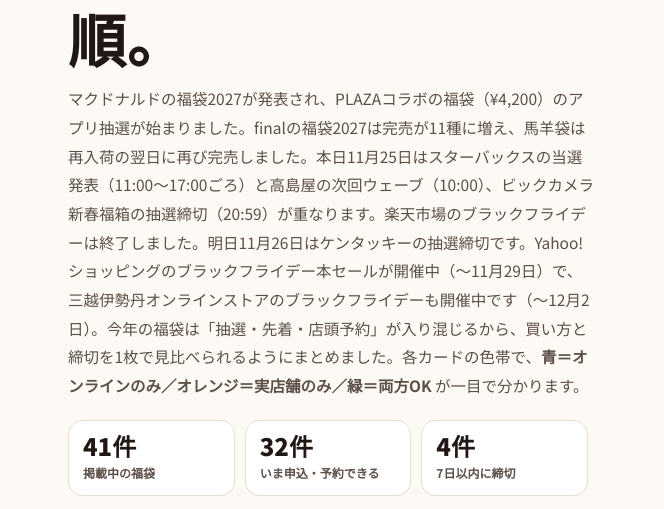
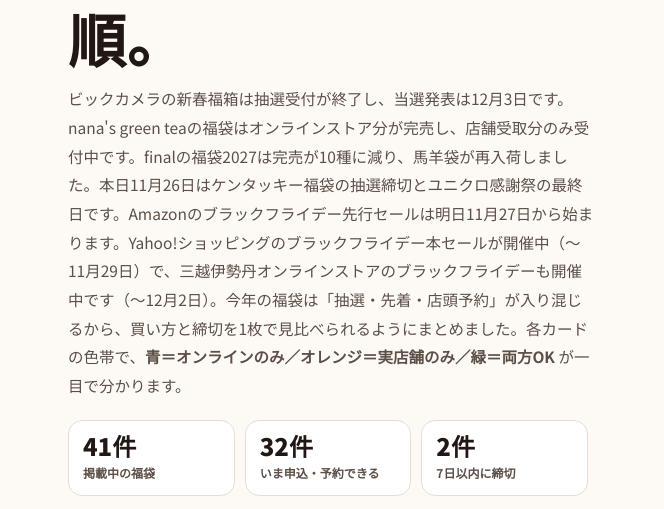
Before and after one commit to go-navi/nenmatsu-2027, a plain HTML site: page index.html in a window 1280 px wide. Shown: the part 204-713 px from the top of the page, 0-664 px from the left. Drawn offline with Linux system fonts and the light colour scheme; a web font is replaced by a local one.

Commit message:
福袋2027：ビックカメラ受付終了、nana'sオンライン完売、final完売10種（馬羊袋再入荷）、高島屋11/25ウェーブ177件、三越伊勢丹12月分日程、ドトール・タリーズ・ゴディバ追記（2026-11-26チェック）

```diff
--- a/index.html
+++ b/index.html
@@ -335,7 +335,7 @@ footer a{color:var(--red);text-decoration:none;font-weight:700}
         <span class="pill">2027年 新春福袋シーズン</span>
       </div>
       <h1>福袋ナビ <span class="yr">2027</span><br>迷ったら、締切の近い順。</h1>
-      <p class="hero-sub">マクドナルドの福袋2027が発表され、PLAZAコラボの福袋（¥4,200）のアプリ抽選が始まりました。finalの福袋2027は完売が11種に増え、馬羊袋は再入荷の翌日に再び完売しました。本日11月25日はスターバックスの当選発表（11:00〜17:00ごろ）と高島屋の次回ウェーブ（10:00）、ビックカメラ新春福箱の抽選締切（20:59）が重なります。楽天市場のブラックフライデーは終了しました。明日11月26日はケンタッキーの抽選締切です。Yahoo!ショッピングのブラックフライデー本セールが開催中（〜11月29日）で、三越伊勢丹オンラインストアのブラックフライデーも開催中です（〜12月2日）。今年の福袋は「抽選・先着・店頭予約」が入り混じるから、買い方と締切を1枚で見比べられるようにまとめました。各カードの色帯で、<b>青＝オンラインのみ／オレンジ＝実店舗のみ／緑＝両方OK</b> が一目で分かります。</p>
+      <p class="hero-sub">ビックカメラの新春福箱は抽選受付が終了し、当選発表は12月3日です。nana's green teaの福袋はオンラインストア分が完売し、店舗受取分のみ受付中です。finalの福袋2027は完売が10種に減り、馬羊袋が再入荷しました。本日11月26日はケンタッキー福袋の抽選締切とユニクロ感謝祭の最終日です。Amazonのブラックフライデー先行セールは明日11月27日から始まります。Yahoo!ショッピングのブラックフライデー本セールが開催中（〜11月29日）で、三越伊勢丹オンラインストアのブラックフライデーも開催中です（〜12月2日）。今年の福袋は「抽選・先着・店頭予約」が入り混じるから、買い方と締切を1枚で見比べられるようにまとめました。各カードの色帯で、<b>青＝オンラインのみ／オレンジ＝実店舗のみ／緑＝両方OK</b> が一目で分かります。</p>
       <div class="hero-stats">
         <div class="stat"><b id="statTotal">–</b><span>掲載中の福袋</span></div>
         <div class="stat"><b id="statActive">–</b><span>いま申込・予約できる</span></div>
@@ -484,7 +484,7 @@ footer a{color:var(--red);text-decoration:none;font-weight:700}
 
 <footer>
   <div class="wrap">
-    <p><b>掲載について</b>　価格はすべて税込です。「相当」と表記した金額は各ブランド発表のお得度の目安で、実際の内訳とは異なる場合があります。受付期間・価格は変更・売り切れになることがあるため、申込前に必ず公式ページで最新情報をご確認ください。最終更新：2026年11月25日</p>
+    <p><b>掲載について</b>　価格はすべて税込です。「相当」と表記した金額は各ブランド発表のお得度の目安で、実際の内訳とは異なる場合があります。受付期間・価格は変更・売り切れになることがあるため、申込前に必ず公式ページで最新情報をご確認ください。最終更新：2026年11月26日</p>
     <p><b>広告について</b>　当サイトでは、第三者配信の広告サービス（忍者AdMax）を利用しています。広告配信事業者は、利用者の興味に応じた広告を表示するためにCookieを使用することがあります。</p>
     <p style="margin-bottom:6px"><b>情報ソース</b></p>
     <div class="src-list">
@@ -504,7 +504,7 @@ footer a{color:var(--red);text-decoration:none;font-weight:700}
 </div>
 
 <script>
-var TODAY = new Date(2026, 10, 25); // 2026-11-25 時点の情報で表示
+var TODAY = new Date(2026, 10, 26); // 2026-11-26 時点の情報で表示
 
 var ITEMS = [
   { id:"starbucks", brand:"スターバックス", name:"スターバックス福袋 2027", price:9500, priceLabel:"¥9,500", worth:"ドリンクチケット7枚入り",
@@ -548,28 +548,28 @@ var ITEMS = [
     note:"11月13日10:00から12月17日23:59まで公式ウェブストアで先行予約受付中（予約特典＋5％ポイントアップ）。店頭・ウェブストアでの発売は2027年1月1日です。店頭での取り置き・予約は受け付けていません。",
     url:"https://www.cosmekitchen-webstore.jp/Page/Lp/luckybag/", urlLabel:"公式特設ページ（MASH GO GREEN STORE）" },
   { id:"nanacha", brand:"nana's green tea", name:"nana's green tea 福袋 2027", price:8900, priceLabel:"¥8,900", worth:"チケット最大¥11,680相当",
-    cat:"coffee", catLabel:"コーヒー・カフェ", area:"store", channel:"both", areaLabel:"全国の店舗・オンライン", method:"予約", status:"active",
-    start:"2026-11-10", deadline:"2026-11-30", deadlineLabel:"店舗受取 11/10 12:00〜12/13／オンライン 11/11 12:00〜11/30",
+    cat:"coffee", catLabel:"コーヒー・カフェ", area:"store", channel:"store", areaLabel:"全国の店舗", method:"予約", status:"active",
+    start:"2026-11-10", deadline:"2026-12-13", deadlineLabel:"オンライン分は完売／店舗受取 11/10 12:00〜12/13 23:59",
     color:"#3e6b34", kanji:"茶",
-    desc:"抹茶ラテ缶やロールケーキポーチ、オリジナルマグカップに、最大¥11,680相当分のスペシャルチケットが付いた福袋。約2.2倍相当のお得なセットで、店舗受取とオンライン配送の両方から選べます。",
+    desc:"抹茶ラテ缶やロールケーキポーチ、オリジナルマグカップに、最大¥11,680相当分のスペシャルチケットが付いた福袋。約2.2倍相当のお得なセットです。オンラインストア販売分は完売し、店舗受取分のみ受付中です。",
     contents:["抹茶ラテ缶","オリジナルマグカップ","抹茶ロールケーキポーチ","抹茶フィナンシェ×3","パフェ・ドリンクチケット各4枚＋フード1,000円OFFチケット"],
-    note:"店舗受取分は11月10日（火）12:00〜12月13日（日）23:59、受取は12月22日〜28日。オンラインストア販売分は11月11日（水）12:00〜11月30日（月）23:59、送料込み¥9,400で12月24日〜28日にお届け。アプリ「茶人」会員先行は11月9日12:00〜。いずれも先着順・数量限定で、おひとり様4個まで。",
+    note:"店舗受取分は11月10日（火）12:00〜12月13日（日）23:59、受取は12月22日〜28日。オンラインストア販売分はご好評につき完売しました（公式特設ページで確認。原則再入荷の予定はありません）。アプリ「茶人」会員先行は11月9日12:00〜。いずれも先着順・数量限定で、おひとり様4個まで。一部店舗では2027年1月1日〜店頭販売もあります。",
     url:"https://www.nanasgreentea.com/pages/2027fukubukuro", urlLabel:"公式特設ページ（nana's green tea）" },
   { id:"doutor", brand:"ドトールコーヒー", name:"ドトール 福袋 2027（シナモロール コラボ）", price:2400, priceLabel:"¥2,400〜12,000", worth:null,
-    cat:"coffee", catLabel:"コーヒー・カフェ", area:"store", channel:"store", areaLabel:"全国の店舗", method:"店頭予約", status:"active",
+    cat:"coffee", catLabel:"コーヒー・カフェ", area:"store", channel:"both", areaLabel:"全国の店舗・オンライン", method:"店頭予約", status:"active",
     start:"2026-11-01", deadline:"2026-12-25", deadlineLabel:"予約 〜12月25日／発売 12月26日〜",
     color:"#2b4a67", kanji:"豆",
     desc:"サンリオ「シナモロール」とのコラボ福袋。¥2,400から¥12,000まで価格帯が広く、ドリップコーヒーと限定グッズのセットが中心です。",
     contents:["シナモロール コラボグッズ","ドリップコーヒー セット"],
-    note:"発売は12月26日からで、店頭で事前予約を受付中。コラボグッズ目当てなら予約しておくのが安全です。",
-    url:"https://kobe-journal.com/archives/8698846356.html", urlLabel:"紹介記事（神戸ジャーナル）" },
+    note:"発売は12月26日からで、店頭で事前予約を受付中（〜12月25日）。コラボグッズ目当てなら予約しておくのが安全です。オンラインショップ限定「シナモロール オリジナルバッグセット」¥7,500（税込・送料込）もあり、予約は10月30日〜11月30日、お届けは12月26日以降順次（ドトール公式プレスリリースで確認）。",
+    url:"https://www.doutor.co.jp/dcs/campaign/2027_fukubukuro/index.html", urlLabel:"ドトール公式「福袋2027」特設ページ" },
   { id:"tullys", brand:"タリーズコーヒー", name:"タリーズ 2027 HAPPY BAG", price:5500, priceLabel:"¥5,500／¥10,000", worth:null,
     cat:"coffee", catLabel:"コーヒー・カフェ", area:"store", channel:"store", areaLabel:"全国の店舗", method:"予約", status:"soon",
-    start:"2026-11-11", deadline:"2026-12-17", deadlineLabel:"予約 11/11 11:00〜（WEB受付のみ）／受取 12/11〜12/17",
+    start:"2026-11-11", deadline:"2026-12-17", deadlineLabel:"予約 11/11 11:00〜12/10（WEB受付のみ）／受取 12/11〜12/17",
     color:"#0e7a5f", kanji:"茶",
     desc:"2027年版 HAPPY BAG は ¥5,500 と ¥10,000 の2種類。干支ミニテディやドリンクチケット、コーヒー豆などが入ったセットで、予約は公式サイトのWEB受付のみ（店舗・電話では予約できません）。受取は店頭で12月11日〜17日、代金は受取時に支払います。",
     contents:["¥5,500 — 限定トートバッグ、干支ミニテディ、ドリンクチケット6枚ほか","¥10,000 — モバイルボトル、ブランケット、コーヒー豆4種、ドリンクチケット15枚ほか","ドリンクチケット有効期限 2027年6月9日まで"],
-    note:"予約はおひとり様につき各種5個まで。受取期間を過ぎるとキャンセルになります。オンラインストア限定版は近日公開予定。",
+    note:"予約はおひとり様につき各種5個まで。WEB予約は12月10日（木）まで（予約サイトの案内）。受取期間を過ぎるとキャンセルになります。オンラインストア限定版は近日公開予定。",
     url:"https://www.tullys.co.jp/cpn/happybag2027/", urlLabel:"タリーズ公式「2027 HAPPY BAG」" },
   { id:"zoff", brand:"Zoff", name:"Zoff 福袋 2027", price:6600, priceLabel:"¥6,600", worth:"メガネ券として使える",
     cat:"fashion", catLabel:"ファッション・雑貨", area:"online", channel:"online", areaLabel:"全国オンライン", method:"先着", status:"active",
@@ -605,11 +605,11 @@ var ITEMS = [
     url:"https://www.deandeluca.co.jp/contents/special/detail/happy-bag", urlLabel:"DEAN & DELUCA公式「冬の福袋」2027" },
   { id:"takashimaya", brand:"高島屋", name:"高島屋 福袋 2027（オンライン＋店頭）", price:null, priceLabel:"ブランドごとに設定", worth:null,
     cat:"dept", catLabel:"百貨店", area:"online", channel:"both", areaLabel:"全国オンライン・店舗", method:"先着・抽選", status:"active",
-    start:"2026-11-01", deadline:"2027-01-05", deadlineLabel:"オンラインで順次販売中／店頭でも抽選・販売あり",
+    start:"2026-11-01", deadline:"2027-01-05", deadlineLabel:"オンラインで順次販売中／次回ウェーブ 12月9日（水）10時",
     color:"#7c2d3e", kanji:"百",
     desc:"にんべん、文明堂東京、WEDGWOOD、カステラ銀装など、百貨店ならではの食品・名品ブランドの福袋をまとめて買える特集。オンラインストアでの販売に加え、店舗では店頭抽選・店頭販売を行うブランドもあり、オンラインでも店頭でも買えます。老舗の味を贈りたい人に。",
     contents:["にんべん、文明堂東京などの食品福袋","WEDGWOOD などの名品ブランド"],
-    note:"ブランドごとに販売方法（オンラインの先着／抽選、店頭抽選・店頭販売）と期間が異なります。オンライン分は特集ページの「ブランドから選ぶ」から、店頭分は最寄り店舗の案内もあわせてご確認ください。11月11日（水）10時から「年末年始をごちそうで彩る、厳選グルメ」ウェーブ（日本橋 千疋屋総本店ほか）が販売開始。次回は11月25日（水）10時（スギモト、横濱文明堂、王子サーモンほか）、12月9日（水）10時も予告あり。11月4日にはナルミヤブランドの福袋も新登場しました。",
+    note:"ブランドごとに販売方法（オンラインの先着／抽選、店頭抽選・店頭販売）と期間が異なります。オンライン分は特集ページの「ブランドから選ぶ」から、店頭分は最寄り店舗の案内もあわせてご確認ください。11月25日（水）10時から177件の新商品が追加されました（カイザーハム ¥5,400、鎌倉紅谷 ¥4,999、人形町今半 ¥8,640ほか）。一部はすでに売り切れです（鎌倉紅谷「ぱくぱく」など）。次回は12月9日（水）10時（ピエール・エルメ・パリ、和楽紅屋ほか）、2027年1月3日（日）10時も予告あり。特集全体は2027年1月31日10時まで。",
     url:"https://www.takashimaya.co.jp/shopping/special/fukubukuro/", urlLabel:"高島屋 福袋2027特集" },
   { id:"kfc", brand:"ケンタッキー", name:"ケンタ福袋", price:3900, priceLabel:"¥3,900", worth:"引換券 ¥5,280 相当",
     cat:"food", catLabel:"食品・グルメ", area:"store", channel:"store", areaLabel:"全国の店舗", method:"抽選", status:"active",
@@ -633,7 +633,7 @@ var ITEMS = [
     color:"#6b4423", kanji:"甘",
     desc:"アソートメント12粒、カレ9枚、Gキューブ6粒、ラングドシャ8枚にオリジナルバッグ付き。お年賀にも使えるチョコレートの詰め合わせで、大丸松坂屋オンラインストアで販売中。",
     contents:["アソートメント 12粒","カレ 9枚","G キューブ 6粒","ラングドシャ 8枚","ゴディバオリジナルバッグ"],
-    note:"送料 ¥495。お届けは2027年1月4日〜1月6日の指定日時。大丸松坂屋オンラインストアでの販売です。",
+    note:"送料 ¥495。お届けは2027年1月4日〜1月6日の指定日時。大丸松坂屋オンラインストアでの販売です。なお公式発表では、アウトレット限定 ¥6,000（2027年1月1日〜店頭）とオンライン限定 ¥6,480（2027年1月1日10:00〜）もあります（ゴディバ ジャパン公式プレスリリース 11/20付）。",
     url:"https://www.daimaru-matsuzakaya.jp/Item?prod=80031713&sku=80031713&cate=special_fukubukuro", urlLabel:"大丸松坂屋オンラインストア（公式）" },
   { id:"mikihouse", brand:"ミキハウス", name:"ミキハウス 福袋 2027", price:27500, priceLabel:"¥27,500〜220,000", worth:null,
     cat:"fashion", catLabel:"ファッション・雑貨", area:"store", channel:"both", areaLabel:"全国の店舗・オンライン", method:"先着予約", status:"active",
@@ -661,11 +661,11 @@ var ITEMS = [
     url:"https://www.rakuten.co.jp/supersportsxebio/contents/fukubukuro2027/", urlLabel:"スーパースポーツゼビオ 楽天市場店（公式）" },
   { id:"mistore", brand:"三越伊勢丹", name:"三越伊勢丹 新春福袋 2027", price:null, priceLabel:"ブランドごとに設定", worth:null,
     cat:"dept", catLabel:"百貨店", area:"online", channel:"online", areaLabel:"全国オンライン", method:"先着予約", status:"active",
-    start:"2026-10-21", deadline:"2027-01-20", deadlineLabel:"オンラインで順次販売中／12月分は11月25日（水）より順次追加",
+    start:"2026-10-21", deadline:"2027-01-20", deadlineLabel:"オンラインで順次販売中／12月分は12月1日・2日・5日 各10:00〜順次追加",
     color:"#22406b", kanji:"越",
-    desc:"三越伊勢丹オンラインストアの福袋特集。ブランドごとにウェーブ販売され、10月21日・10月26日に続いて、11月19日（木）10:00からコスメ福袋が販売中です。12月販売開始のブランド・商品は11月25日（水）より順次追加されます。",
+    desc:"三越伊勢丹オンラインストアの福袋特集。ブランドごとにウェーブ販売され、10月21日・10月26日に続いて、11月19日（木）10:00からコスメ福袋が販売中です。12月販売開始分は12月1日（火）・12月2日（水）・12月5日（土）各10:00から順次追加されます。",
     contents:["ブランドごとに販売（食品・コスメ・ファッションほか）","最新ウェーブ：11月19日（木）10:00〜 コスメ","お届け：年内届 12月18日〜31日／年明け届 2027年1月5日〜9日／1月中旬届 1月14日〜20日"],
-    note:"販売ブランドはウェーブごとに公開されます。12月販売開始のブランド・商品は11月25日（水）より順次追加されます（公式特設ページで確認）。",
+    note:"販売ブランドはウェーブごとに公開されます。12月販売開始分は12月1日（火）・12月2日（水）・12月5日（土）各10:00から順次追加されます（公式特設ページのカレンダーで確認。各日のブランド名は画像のため未確認）。",
     url:"https://www.mistore.jp/shopping/feature/shops_f3/fukubukuro_list_sp", urlLabel:"三越伊勢丹オンラインストア（公式）" },
   { id:"daimaru", brand:"大丸松坂屋", name:"大丸松坂屋 福袋 2027", price:null, priceLabel:"ブランドごとに設定", worth:null,
     cat:"dept", catLabel:"百貨店", area:"online", channel:"online", areaLabel:"全国オンライン", method:"先着予約", status:"active",
@@ -796,12 +796,12 @@ var ITEMS = [
     note:"抽選受付は11月4日（水）10:00〜11月17日（火）23:59、お一人様1セットまで。抽選結果発表は12月1日（火）。当選者の購入期間は12月25日（金）〜2027年1月5日（火）（12月31日・1月1日を除く）。クーポンは税込3,000円ごとに1枚利用可で、利用期間は2027年1月12日〜4月30日（6枚）と5月1日〜7月31日（6枚）。改装休業中の3店舗（小山店・津上浜店・高岡店）と2026年10月21日以降の新規オープン店舗では販売がありません。",
     url:"https://www.yakiniku-king.jp/lp/fukubukuro2027/", urlLabel:"焼肉きんぐ公式「焼肉きんぐの福袋2027」" },
   { id:"biccamera", brand:"ビックカメラ", name:"ビックカメラ 2027年新春福箱", price:null, priceLabel:"商品ごとに設定", worth:"70種類以上の福箱",
-    cat:"electronics", catLabel:"家電・カメラ", area:"online", channel:"online", areaLabel:"ビックカメラ.com（オンライン）", method:"抽選", status:"active",
-    start:"2026-11-19", deadline:"2026-11-25", deadlineLabel:"抽選受付中 11月19日 8:00〜11月25日 20:59／当選発表 12月3日",
+    cat:"electronics", catLabel:"家電・カメラ", area:"online", channel:"online", areaLabel:"ビックカメラ.com（オンライン）", method:"抽選", status:"ended",
+    start:"2026-11-19", deadline:"2026-11-25", deadlineLabel:"抽選受付は11月25日 20:59で終了／当選発表 12月3日 17:00頃〜",
     color:"#c62828", kanji:"電",
     desc:"ミラーレス一眼カメラ、タブレット、ゲーム機、酒類など70種類以上のジャンル別福箱。抽選は先着ではなく、受付期間内ならいつ申し込んでも同じ扱い。応募にはビックカメラ.com会員と、2023年11月16日〜2026年11月15日の購入履歴が必要です。",
     contents:["推しカメラ覚醒セット ミラーレス一眼カメラセット福箱 ¥119,800","この手に、究極のスタートパック Switch2本体セット福箱 ¥61,800","SIMフリースマホ福箱 ¥39,800","Apple Watch福箱 ¥24,800","コードレススティッククリーナー福箱 ¥23,800（年内配送）"],
-    note:"抽選受付は2026年11月19日（木）8:00〜11月25日（水）20:59。お一人様3商品まで。価格は福箱ごとに異なります（例：多機能プリンター福箱 ¥9,980、ミラーレス一眼カメラセット福箱 ¥119,800）。抽選結果は12月3日（木）17:00頃以降に「抽選申し込み履歴」で発表（メール通知なし）。当選後の購入手続きは12月4日（金）9:00〜12月6日（日）20:59。年内配送の福箱は12月12日（土）前後にお届け、その他は2027年1月1日にお届け予定。繰り上げ抽選は12月10日・12月17日に発表。なお、ラインナップには「ガンダム箱 ¥9,980」があると報じられています（GAME Watch、2026年11月19日）。ビックカメラ公式ページの本文では確認できていないため、実際の申込画面でご確認ください。",
+    note:"抽選受付は2026年11月19日（木）8:00〜11月25日（水）20:59で終了しました。お一人様3商品まで。価格は福箱ごとに異なります（例：多機能プリンター福箱 ¥9,980、ミラーレス一眼カメラセット福箱 ¥119,800）。抽選結果は12月3日（木）17:00頃以降に「抽選申し込み履歴」で発表（メール通知なし）。当選後の購入手続きは12月4日（金）9:00〜12月6日（日）20:59。年内配送の福箱は12月12日（土）前後にお届け、その他は2027年1月1日にお届け予定。繰り上げ抽選は1回目12月10日（木）17:00頃発表・購入12月11日（金）9:00〜12月13日（日）20:59、2回目12月17日（木）17:00頃発表・購入12月18日（金）9:00〜12月20日（日）20:59。なお、ラインナップには「ガンダム箱 ¥9,980」があると報じられています（GAME Watch、2026年11月19日）。ビックカメラ公式ページの本文では確認できていないため、実際の申込画面でご確認ください。",
     url:"https://www.biccamera.com/bc/c/sale/special/fukubako/index.html", urlLabel:"ビックカメラ公式「2027年福箱（福袋）抽選予約販売のご案内」" },
   { id:"hobicolle", brand:"ホビーコレクティブ", name:"ホビコレ 福袋2026-27（プレミアム福袋）", price:5500, priceLabel:"¥5,500〜¥11,000", worth:"ジャンル別キット詰め合わせ 全7種",
     cat:"fashion", catLabel:"ファッション・雑貨", area:"online", channel:"online", areaLabel:"公式オンラインショップ・楽天市場・Amazon", method:"予約", status:"active",
@@ -823,12 +823,12 @@ var ITEMS = [
     cat:"electronics", catLabel:"家電・カメラ", area:"online", channel:"online", areaLabel:"final公式ストア（オンライン）", method:"先着販売", status:"active",
     start:"2026-11-21", deadline:"2026-11-21", deadlineLabel:"11月21日（土）正午〜販売開始（なくなり次第終了）",
     color:"#37474f", kanji:"音",
-    desc:"イヤホン専門ブランド final の福袋。福袋限定の干支イヤホン「ETO.8」が入った袋から、定番・フラッグシップモデルを詰めた袋まで全26種を、公式ストア限定で先着販売中。11月21日（土）正午に販売を開始し、11月25日時点で11種が完売しています。馬羊袋は一度完売したあと11月24日に再入荷しましたが、翌25日に再び完売しました。",
+    desc:"イヤホン専門ブランド final の福袋。福袋限定の干支イヤホン「ETO.8」が入った袋から、定番・フラッグシップモデルを詰めた袋まで全26種を、公式ストア限定で先着販売中。11月21日（土）正午に販売を開始し、11月26日時点で10種が完売しています。馬羊袋は11月24日に再入荷したあと11月25日に再び完売しましたが、11月26日にまた再入荷し販売中に戻りました。",
     contents:["YOKONEお試し袋 ¥2,480","YOKONEコンプ袋 ¥4,980","馬羊袋 ¥6,800","お年玉袋 ¥6,980","finalイヤホン袋 ¥29,800","フラッグシップHP大入り袋 ¥1,200,000","福袋限定イヤホン「ETO.8」単品 ¥3,980"],
-    note:"販売は2026年11月21日（土）正午から、なくなり次第終了。各種類ともお一人様1点まで。送料は商品価格にかかわらず一律300円で、通常商品との同時購入は不可。2026年12月下旬より順次出荷し、年内お届けの見込み。ポイント付与・クーポン・学割・30日返金保証は対象外。お客様都合のキャンセル・返金は不可。2026年11月25日時点で、YOKONEお試し袋・2.5mmケーブル袋・馬羊袋・ハイパーゲーミング袋・スペシャルASMR袋・AUX袋・A7000袋・finalイヤホン袋・ETAS袋・イヤホン満載！大入り袋・DXブラザーズ袋の11種が在庫切れ（公式特設ページで確認）。販売中は16種＋ETO.8単品です。",
+    note:"販売は2026年11月21日（土）正午から、なくなり次第終了。各種類ともお一人様1点まで。送料は商品価格にかかわらず一律300円で、通常商品との同時購入は不可。2026年12月下旬より順次出荷し、年内お届けの見込み。ポイント付与・クーポン・学割・30日返金保証は対象外。お客様都合のキャンセル・返金は不可。2026年11月26日時点で、YOKONEお試し袋・2.5mmケーブル袋・ハイパーゲーミング袋・スペシャルASMR袋・AUX袋・A7000袋・finalイヤホン袋・ETAS袋・イヤホン満載！大入り袋・DXブラザーズ袋の10種が在庫切れ（公式特設ページで確認）。馬羊袋は再入荷し販売中に戻りました。販売中は16種＋ETO.8単品です。",
     url:"https://final-inc.com/pages/happy-bag2027", urlLabel:"final公式ストア「福袋 2027」特設ページ" },
   { id:"mosburger", brand:"モスバーガー", name:"モスバーガー 2027モス福袋（ハイキュー!!コラボ）", price:5000, priceLabel:"¥5,000", worth:"お食事補助券 ¥5,000分＋グッズ4点",
-    cat:"food", catLabel:"食品・グルメ", area:"online", channel:"online", areaLabel:"ネット特別予約（受取は店舗）", method:"先着予約", status:"soon",
+    cat:"food", catLabel:"食品・グルメ", area:"online", channel:"online", areaLabel:"ネット特別予約（受取は店舗）", method:"先着予約", status:"active",
     start:"2026-11-25", deadline:"2026-12-24", deadlineLabel:"ネット特別予約 11月25日（水）15:00〜12月24日（木）／受取 12月30日〜1月11日",
     color:"#00803c", kanji:"食",
     desc:"アニメ「ハイキュー!!」とコラボした数量限定の福袋。お食事補助券5,000円分と、描き下ろしデザインのグッズ4点が、限定デザインの専用袋に入ったセット。予約はネット特別予約のみで、受け取りは予約時に指定した店舗で。",
@@ -867,7 +867,7 @@ var AREA_CARDS = [
 // cdKind: deadline=申込締切 / start=受付開始 / sale=発売日 / none=日付未定（カウントダウンなし）
 var CD = {
   starbucks:{date:"2026-11-15", kind:"deadline"},
-  nanacha:{date:"2026-11-30", kind:"deadline"},
+  nanacha:{date:"2026-12-13", kind:"deadline"},
   doutor:{date:"2026-12-25", kind:"deadline"},
   feiler:{date:"2026-12-15", kind:"deadline"},
   yojiya:{date:"2026-11-15", kind:"start"},
--- a/sitemap.xml
+++ b/sitemap.xml
@@ -2,7 +2,7 @@
 <urlset xmlns="http://www.sitemaps.org/schemas/sitemap/0.9">
   <url>
     <loc>https://go-navi.github.io/nenmatsu-2027/</loc>
-    <lastmod>2026-11-25</lastmod>
+    <lastmod>2026-11-26</lastmod>
     <changefreq>daily</changefreq>
     <priority>1.0</priority>
   </url>
```
